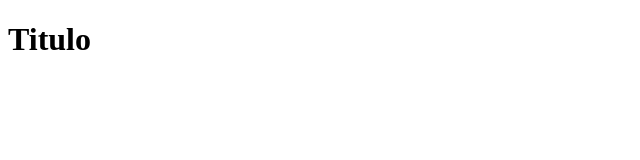
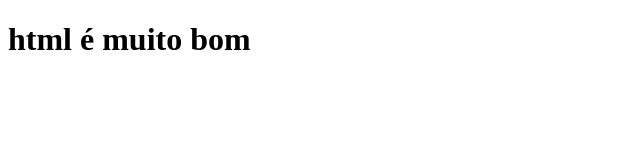
Before and after one commit to Bruno120Ab/Git_kenzie_aula, a plain HTML site: page Index.html in a window 1280 px wide. Shown: the whole page, without its empty margins (0-640 px from the left). Drawn offline with Linux system fonts and the light colour scheme.

Commit message:
Alteração  dentro da tag h1

```diff
--- a/Index.html
+++ b/Index.html
@@ -7,6 +7,6 @@
     <title>Projeto GIT</title>
 </head>
 <body>
-    <h1>Titulo</h1>
+    <h1>html é muito bom</h1>
 </body>
 </html>
```
